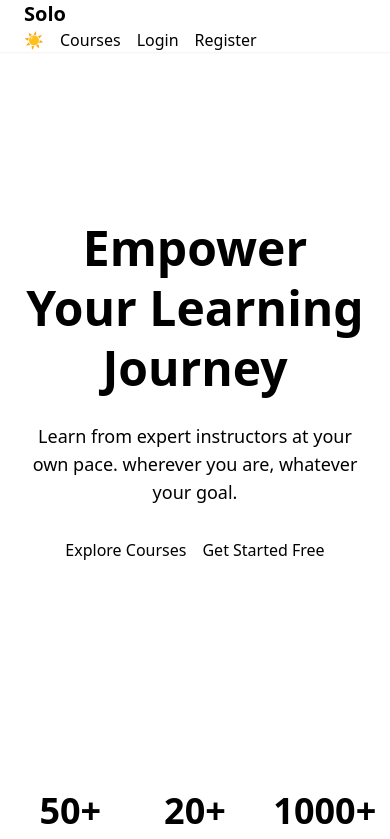
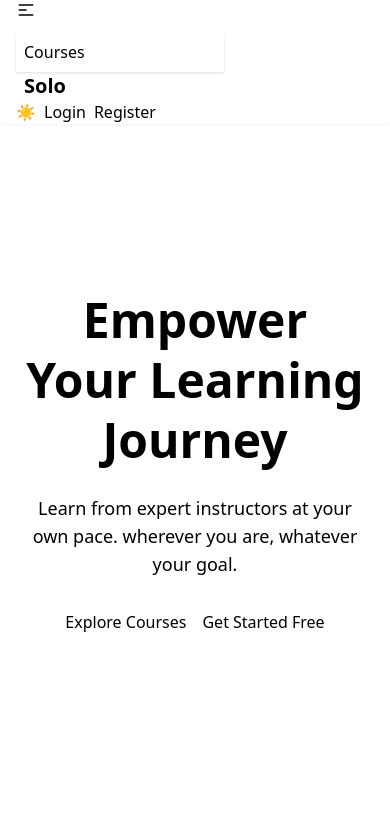
Before and after one commit to yousef715/solo, a React (Vite) app in the folder solo-frontend/: page / in a window 390 px wide. Shown: the top 839 px of the page. Built offline with nearby package versions, Linux system fonts and the light colour scheme; no server answers.

Commit message:
Make navbar responsive to fix mobile zoom bug

```diff
--- a/solo-frontend/src/components/Navbar.jsx
+++ b/solo-frontend/src/components/Navbar.jsx
@@ -16,27 +16,52 @@
   }
 
   return (
-    <div className="navbar bg-base-100 shadow-sm px-6">
-      <div className="flex-1">
-        <Link to="/" className="text-xl font-bold text-primary">Solo</Link>
+    <div className="navbar bg-base-100 shadow-sm px-4 md:px-6">
+      <div className="navbar-start">
+        {/* Mobile Dropdown */}
+        <div className="dropdown">
+          <div tabIndex={0} role="button" className="btn btn-ghost lg:hidden">
+            <svg xmlns="http://www.w3.org/2000/svg" className="h-5 w-5" fill="none" viewBox="0 0 24 24" stroke="currentColor"><path strokeLinecap="round" strokeLinejoin="round" strokeWidth="2" d="M4 6h16M4 12h8m-8 6h16" /></svg>
+          </div>
+          <ul tabIndex={0} className="menu menu-sm dropdown-content mt-3 z-[50] p-2 shadow bg-base-100 rounded-box w-52">
+            <li><Link to="/courses">Courses</Link></li>
+            {user && (
+              <>
+                <li><Link to="/leaderboard">🏆 Leaderboard</Link></li>
+                <li><Link to="/dashboard">Dashboard</Link></li>
+              </>
+            )}
+          </ul>
+        </div>
+        <Link to="/" className="text-xl font-bold text-primary ml-2 lg:ml-0">Solo</Link>
       </div>
-      <div className="flex gap-4 items-center">
+
+      <div className="navbar-center hidden lg:flex">
+        <ul className="menu menu-horizontal px-1 font-medium">
+          <li><Link to="/courses">Courses</Link></li>
+          {user && (
+            <>
+              <li><Link to="/leaderboard">🏆 Leaderboard</Link></li>
+              <li><Link to="/dashboard">Dashboard</Link></li>
+            </>
+          )}
+        </ul>
+      </div>
+
+      <div className="navbar-end flex gap-2 items-center">
         <button onClick={toggleTheme} className="btn btn-ghost btn-circle btn-sm">
           {theme === 'dark' ? '☀️' : '🌙'}
         </button>
-        <Link to="/courses" className="btn btn-ghost btn-sm">Courses</Link>
         {user ? (
-          <>
-            <Link to="/leaderboard" className="btn btn-ghost btn-sm">🏆 Leaderboard</Link>
-            <Link to="/dashboard" className="btn btn-ghost btn-sm">Dashboard</Link>
-            <span className="text-sm text-base-content/60">Hi, {user.username || user.email}</span>
-            <button onClick={logout} className="btn btn-ghost btn-sm">Logout</button>
-          </>
+          <div className="flex items-center gap-2">
+            <span className="text-sm text-base-content/60 hidden sm:inline-block">Hi, {user.username || user.email}</span>
+            <button onClick={logout} className="btn btn-ghost btn-sm text-error">Logout</button>
+          </div>
         ) : (
-          <>
+          <div className="flex gap-2">
             <Link to="/login" className="btn btn-ghost btn-sm">Login</Link>
             <Link to="/register" className="btn btn-primary btn-sm">Register</Link>
-          </>
+          </div>
         )}
       </div>
     </div>
```
